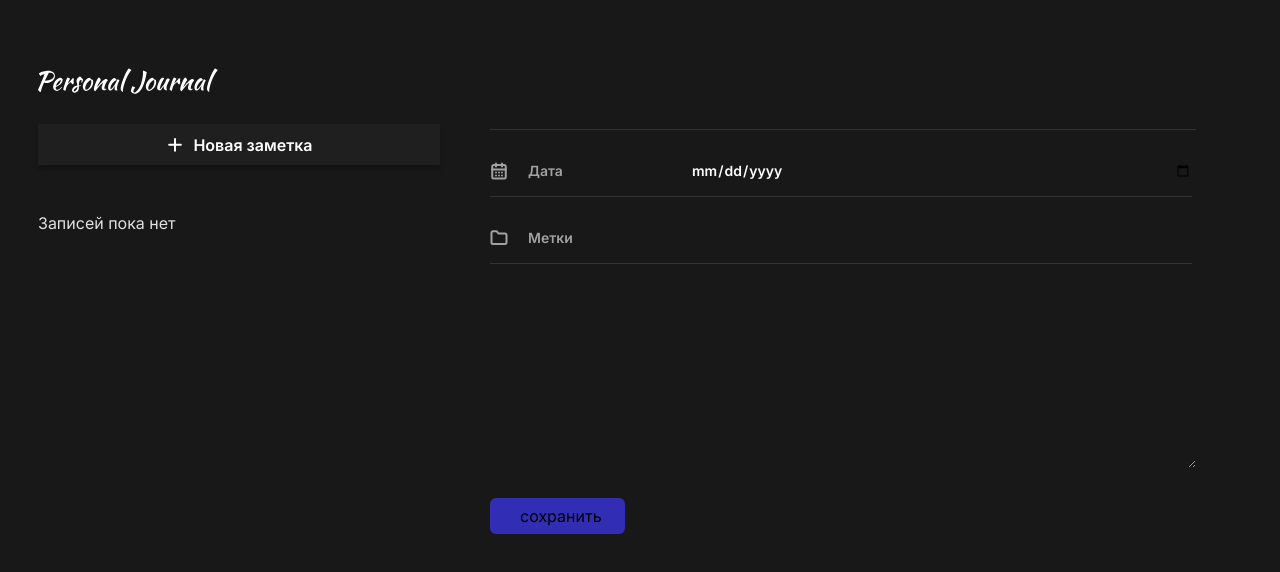
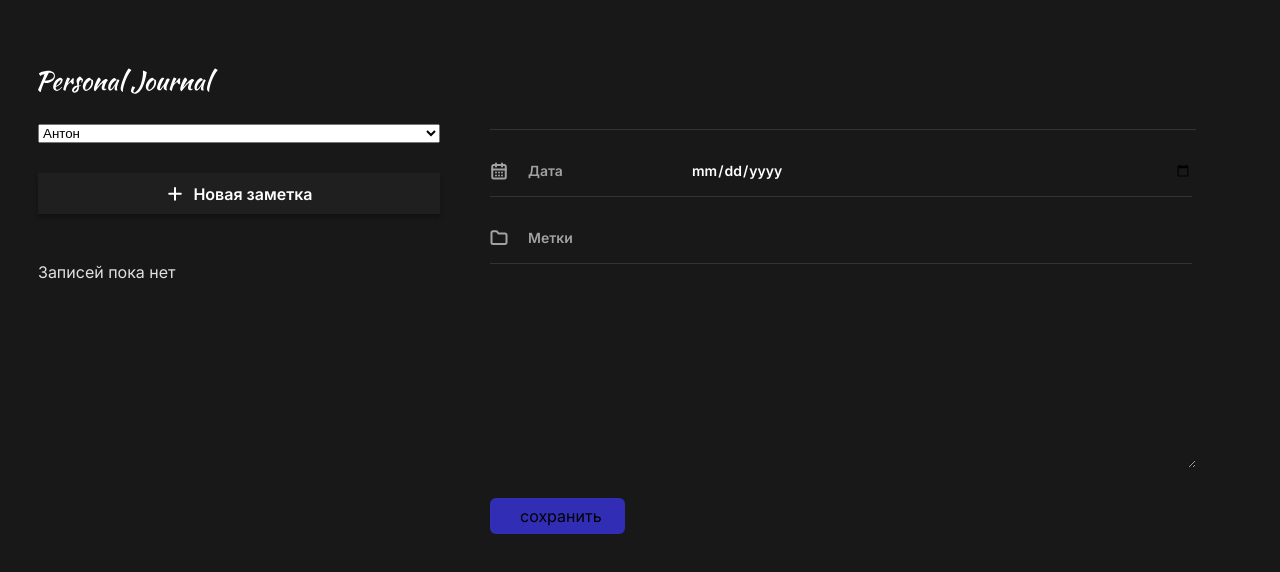
Before and after one commit to hirenkiakuu/journal, a React (Vite) app: page / in a window 1280 px wide. Shown: the top 572 px of the page. Built offline with nearby package versions, Linux system fonts and the light colour scheme.

Commit message:
created context for user id to filter notes

```diff
--- a/src/App.jsx
+++ b/src/App.jsx
@@ -5,6 +5,7 @@
 import LeftPanel from './layouts/LeftPanel/LeftPanel';
 import Body from './layouts/Body/Body';
 import JournalForm from './components/JournalForm/JournalForm';
+import { UserContextProvider } from './context/user.context';
 import { useLocalStorage } from './hooks/useLocalStorage.hook';
 
 function mapItems(items) {
@@ -12,28 +13,33 @@
     return [];
   }
 
-  return items.map(i => ({
+  return items.map((i) => ({
     ...i,
-    date: new Date(i.date)
+    date: new Date(i.date),
   }));
-};
+}
 
 const App = () => {
   const [data, setData] = useLocalStorage('data');
 
   const addNote = (journalNote) => {
-    setData([...mapItems(data),
+    setData([
+      ...mapItems(data),
       {
         ...journalNote,
         date: new Date(journalNote.date),
-        id:
-          data.length > 0 ? Math.max(...data.map((i) => i.id)) + 1 : 1,
+        id: data?.length > 0 ? Math.max(...data.map((i) => i.id)) + 1 : 1,
       },
     ]);
   };
 
+  // const filterNotesByUserId = (Notes) => {
+  //   setData((data) => Notes);
+  // };
+
   return (
     <>
+      <UserContextProvider>
         <div className="app">
           <LeftPanel>
             <Header />
@@ -45,6 +51,7 @@
             <JournalForm onSubmit={addNote} />
           </Body>
         </div>
+      </UserContextProvider>
     </>
   );
 };
--- a/src/components/Header/Header.jsx
+++ b/src/components/Header/Header.jsx
@@ -1,7 +1,13 @@
+import SelectUser from '../SelectUser/SelectUser';
 import styles from './Header.module.css';
 
 const Header = () => {
-  return <img className={styles.logo} src="/logo.svg" alt="logotype" />;
+  return (
+    <>
+      <img className={styles.logo} src="/logo.svg" alt="logotype" />
+      <SelectUser />
+    </>
+  );
 };
 
 export default Header;
--- a/src/components/JournalForm/JournalForm.jsx
+++ b/src/components/JournalForm/JournalForm.jsx
@@ -1,9 +1,10 @@
-import { useEffect, useReducer, useRef } from 'react';
+import { useEffect, useReducer, useRef, useContext } from 'react';
 import Button from '../Button/Button';
 import Input from '../Input/Input';
 import styles from './JournalForm.module.css';
 import cn from 'classnames';
 import { INITIAL_STATE, formReducer } from './JournalFormState';
+import { UserContext } from '../../context/user.context';
 
 const JournalForm = ({ onSubmit }) => {
   const [formState, dispatchForm] = useReducer(formReducer, INITIAL_STATE);
@@ -11,9 +12,10 @@
   const titleRef = useRef();
   const dateRef = useRef();
   const textRef = useRef();
+  const { userId } = useContext(UserContext);
 
   const focusError = (isValid) => {
-    switch(true) {
+    switch (true) {
       case !isValid.title:
         titleRef.current.focus();
         break;
@@ -52,10 +54,17 @@
     dispatchForm({ type: 'SUBMIT' });
   };
 
+  useEffect(() => {
+    dispatchForm({
+      type: 'SET_VALUE',
+      payload: { uId: userId },
+    });
+  }, [userId]);
+
   const onChange = (e) => {
     dispatchForm({
       type: 'SET_VALUE',
-      payload: { [e.target.name]: e.target.value },
+      payload: { [e.target.name]: e.target.value, ['uId']: userId },
     });
   };
 
--- a/src/components/JournalList/JournalList.jsx
+++ b/src/components/JournalList/JournalList.jsx
@@ -1,8 +1,12 @@
 import styles from './JournalList.module.css';
 import CardButton from '../CardButton/CardButton';
 import JournalNote from '../JournalNote/JournalNote';
+import { UserContext } from '../../context/user.context';
+import { useContext } from 'react';
 
 const JournalList = ({ items }) => {
+  const { userId } = useContext(UserContext);
+
   const sortNotes = (a, b) => {
     if (a.date < b.date) {
       return 1;
@@ -15,11 +19,14 @@
         {items.length === 0 ? (
           <p>Записей пока нет</p>
         ) : (
-          items.sort(sortNotes).map((el) => (
-            <CardButton key={el.id}>
-              <JournalNote title={el.title} text={el.text} date={el.date} />
-            </CardButton>
-          ))
+          items
+            .filter((el) => el.uId === userId)
+            .sort(sortNotes)
+            .map((el) => (
+              <CardButton key={el.id}>
+                <JournalNote title={el.title} text={el.text} date={el.date} />
+              </CardButton>
+            ))
         )}
       </div>
     </>
--- /dev/null
+++ b/src/components/SelectUser/SelectUser.jsx
@@ -0,0 +1,22 @@
+// import styles from './SelectUser.module.css';
+import { useContext } from 'react';
+import { UserContext } from '../../context/user.context';
+
+const SelectUser = () => {
+  const { userId, setUserId } = useContext(UserContext);
+
+  const changeUser = (e) => {
+    setUserId(Number(e.target.value));
+  };
+
+  return (
+    <>
+      <select name="user" id="user" value={userId} onChange={changeUser}>
+        <option value="1">Антон</option>
+        <option value="2">Вася</option>
+      </select>
+    </>
+  );
+};
+
+export default SelectUser;
--- /dev/null
+++ b/src/context/user.context.jsx
@@ -0,0 +1,15 @@
+import { createContext, useState } from 'react';
+
+export const UserContext = createContext({
+  userId: 1,
+});
+
+export const UserContextProvider = ({ children }) => {
+  const [userId, setUserId] = useState(1);
+
+  return (
+    <UserContext.Provider value={{ userId, setUserId }}>
+      {children}
+    </UserContext.Provider>
+  );
+};
```
Lines whose indentation alone changed are shown as unchanged.
